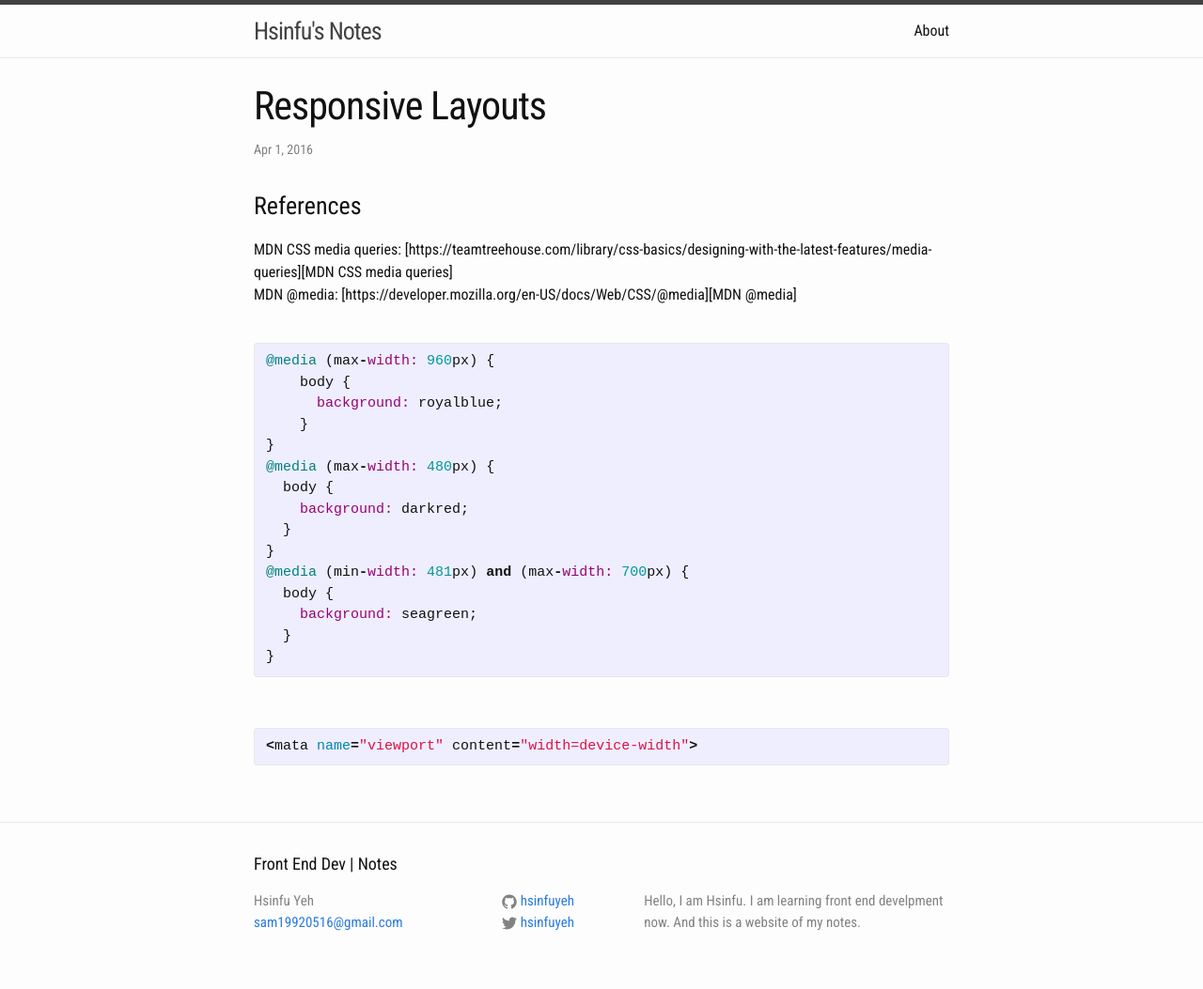
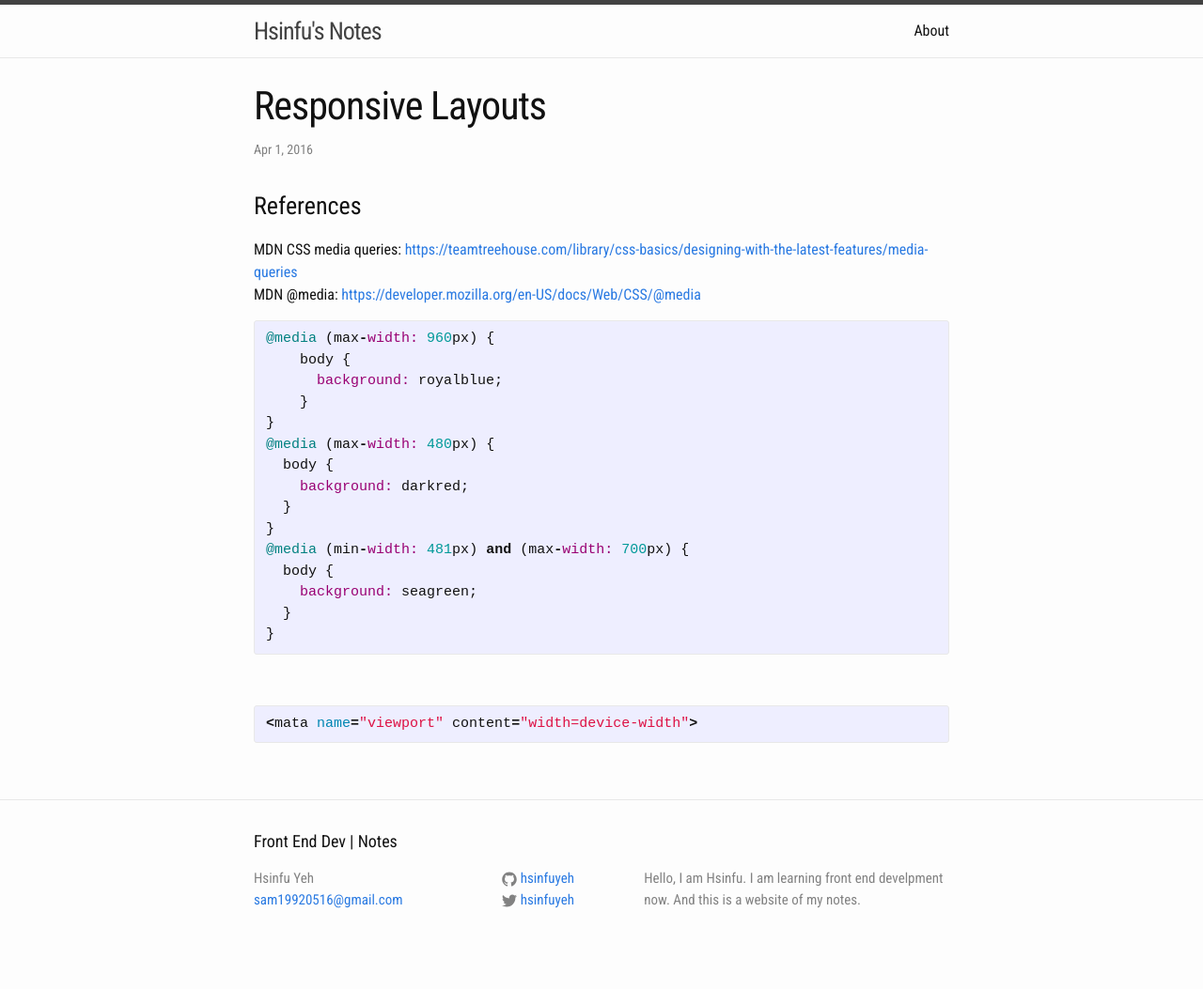
Before and after one commit to hsinfuyeh/hsinfuyeh.github.io, a Jekyll site: the page built from _posts/2016-04-01-responsive-layouts.markdown, in a window 1280 px wide. Shown: the whole page at 94% size. Built offline with Jekyll 4.4.1, drawn with Linux system fonts in a browser that asks for light colours; after the commit the page ends 1029 px from its top, so only the background shows below that; some of the changed lines change nothing that is shown.

Commit message:
add notes

```diff
--- a/_posts/2016-04-01-responsive-layouts.markdown
+++ b/_posts/2016-04-01-responsive-layouts.markdown
@@ -9,7 +9,6 @@ MDN CSS media queries: [https://teamtreehouse.com/library/css-basics/designing-w
 <br>
 MDN @media:
 [https://developer.mozilla.org/en-US/docs/Web/CSS/@media][MDN @media]
-<br>
 <br>
 {% highlight ruby %}
 @media (max-width: 960px) {
@@ -32,3 +31,6 @@ MDN @media:
 {% highlight ruby %}
 <mata name="viewport" content="width=device-width">
 {% endhighlight %}
+
+[MDN CSS media queries]:https://teamtreehouse.com/library/css-basics/designing-with-the-latest-features/media-queries
+[MDN @media]:https://developer.mozilla.org/en-US/docs/Web/CSS/@media
```
